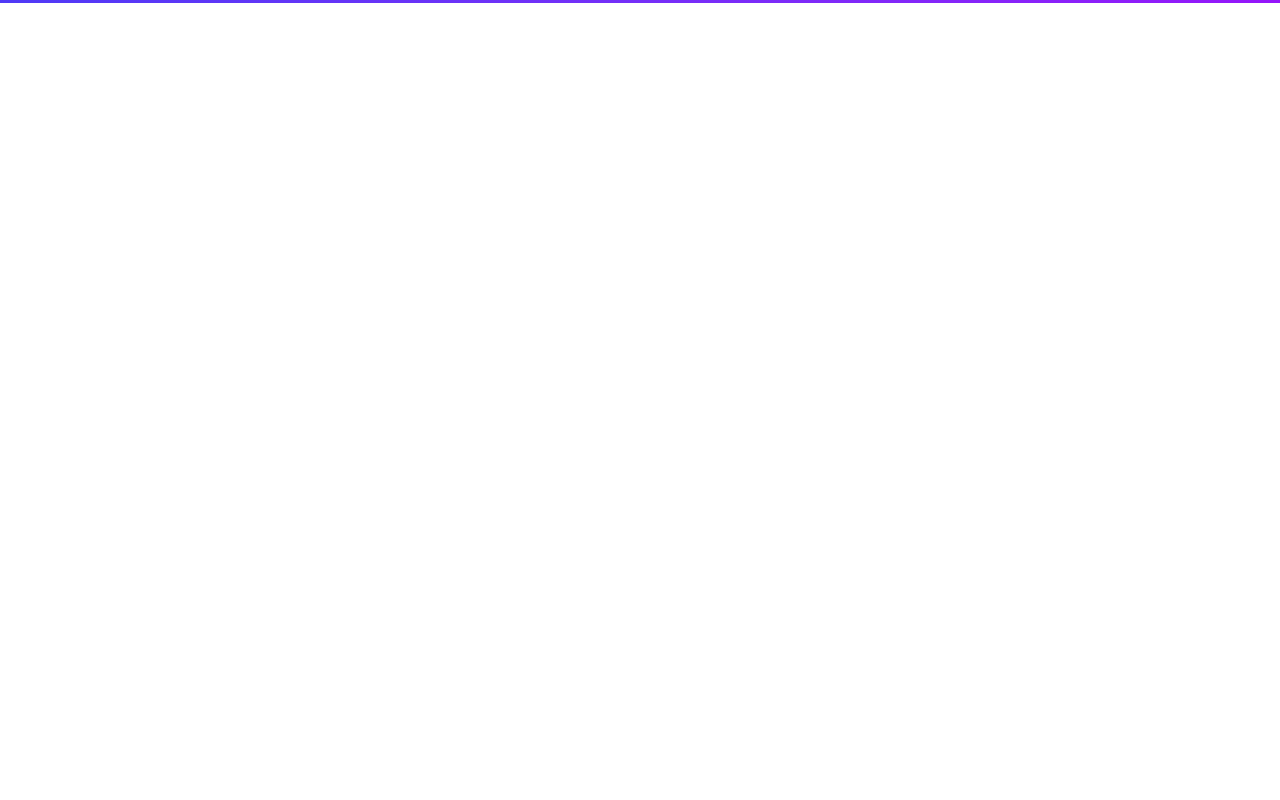
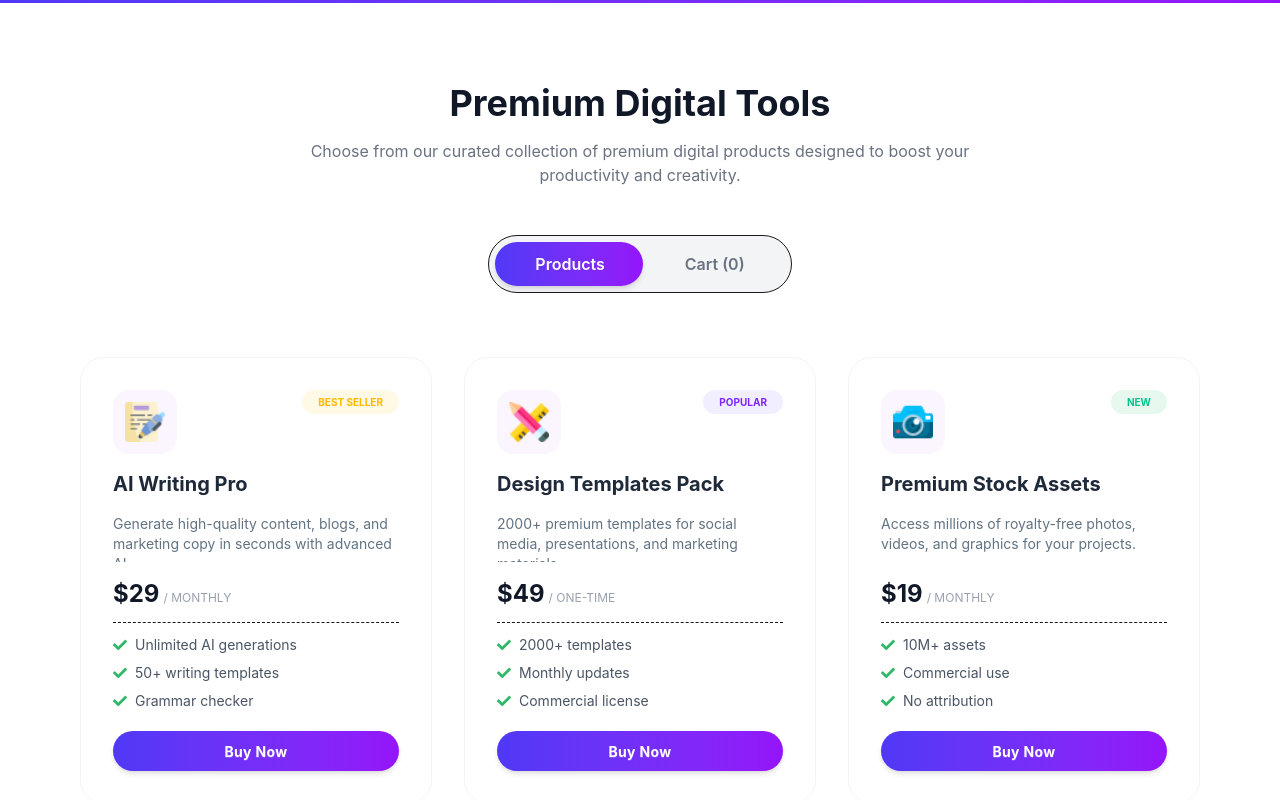
Before and after one commit to Redwanhossain200/digitools-website, a React (Vite) app: page / in a window 1280 px wide. Shown: the part 960-1760 px from the top of the page. Before the commit the page ends 963 px from the top, so only its background shows below. Built offline with nearby package versions, Linux system fonts and the light colour scheme.

Commit message:
main section added

```diff
--- a/src/App.jsx
+++ b/src/App.jsx
@@ -4,6 +4,7 @@ import 'react-toastify/dist/ReactToastify.css'
 import Navbar from './components/Navbar'
 import Header from './components/Header'
 import Stats from './components/Stats'
+import MainSection from './components/MainSection'
 import './App.css'
 
 function App() {
@@ -70,6 +71,8 @@ function App() {
         <Header></Header>
 
         <Stats></Stats>
+
+        <MainSection products={products} cart={cart} activeTab={activeTab} addedIds={addedIds} setActiveTab={setActiveTab} handleAddToCart={handleAddToCart} handleRemove={handleRemove} handleCheckout={handleCheckout} totalCost={totalCost} getTagStyles={getTagStyles}></MainSection>
       </div>
     </>
   )
--- /dev/null
+++ b/src/components/MainSection.jsx
@@ -0,0 +1,116 @@
+import { FaCheck, FaCheckCircle } from 'react-icons/fa';
+
+const MainSection = ({ products, cart, activeTab, addedIds, setActiveTab, handleAddToCart, handleRemove, handleCheckout, totalCost, getTagStyles }) => {
+  return (
+    <section id="products" className="py-20 px-6 lg:px-20 text-center">
+      <h2 className="text-4xl font-bold text-gray-900">Premium Digital Tools</h2>
+      <p className="text-gray-500 mt-4 max-w-2xl mx-auto">Choose from our curated collection of premium digital products designed to boost your productivity and creativity.</p>
+
+      <div className="mt-12 inline-flex bg-gray-100 p-1.5 rounded-4xl border overflow-hidden relative">
+        <button
+          onClick={() => setActiveTab('products')}
+          className={`px-10 py-2.5 font-semibold transition-all duration-300 rounded-4xl relative z-10 ${activeTab === 'products' ? 'text-white' : 'text-gray-500'}`}
+        >
+          Products
+        </button>
+        <button
+          onClick={() => setActiveTab('cart')}
+          className={`px-10 py-2.5 font-semibold transition-all duration-300 rounded-4xl relative z-10 ${activeTab === 'cart' ? 'text-white' : 'text-gray-500'}`}
+        >
+          Cart ({cart.length})
+        </button>
+        <span
+          className="absolute top-1.5 left-1.5 bottom-1.5 bg-linear-to-r from-[#4F39F6] to-[#9514FA] rounded-3xl shadow-md transition-all duration-300"
+          style={{
+            width: 'calc(50% - 3px)',
+            transform: activeTab === 'products' ? 'translateX(0)' : 'translateX(calc(100%))',
+          }}
+        />
+      </div>
+
+      <div className="mt-16">
+        {activeTab === 'products' ? (
+          <div className="grid grid-cols-1 md:grid-cols-2 lg:grid-cols-3 gap-8">
+            {products.map(p => (
+              <div key={p.id} className="card bg-white border border-gray-100 p-8 rounded-3xl text-left transition-all duration-300 group hover:-translate-y-2 hover:shadow-2xl hover:border-purple-100">
+                <div className="flex justify-between items-start">
+                  <div className="p-3 bg-purple-50 rounded-2xl group-hover:scale-110 transition-transform">
+                    <img src={p.icon} className="w-10 h-10" alt="" />
+                  </div>
+                  <span className={`badge badge-sm rounded-3xl py-3 px-4 border-none font-bold text-[10px] uppercase transition-all duration-300 group-hover:scale-105 ${getTagStyles(p.tagType)}`}>
+                    {p.tag}
+                  </span>
+                </div>
+                <h3 className="text-xl font-bold mt-4 text-gray-800 transition-colors group-hover:text-[#7F27FF]">{p.name}</h3>
+                <p className="text-[#627382] text-sm mt-4 h-12 overflow-hidden">{p.description}</p>
+                <div className="mt-4 flex items-baseline gap-1">
+                  <span className="text-2xl font-bold text-gray-900">${p.price}</span>
+                  <span className="text-gray-400 text-xs uppercase">/ {p.period}</span>
+                </div>
+                <div className="my-3 border-t border-dashed"></div>
+                <ul className="space-y-2 mb-5 grow">
+                  {p.features.map((f, i) => (
+                    <li key={i} className="flex items-center gap-2 text-sm text-gray-600">
+                      <FaCheck className="text-[#30B868] transition-transform duration-300 group-hover:scale-110" /> {f}
+                    </li>
+                  ))}
+                </ul>
+
+                <button
+                  onClick={() => handleAddToCart(p)}
+                  disabled={addedIds.includes(p.id)}
+                  className={`btn w-full rounded-4xl border-none font-bold tracking-wide transition-all duration-500 shadow-md ${addedIds.includes(p.id)
+                    ? 'bg-green-500 text-white hover:bg-green-500'
+                    : 'bg-linear-to-r from-[#4F39F6] to-[#9514FA] text-white'
+                    }`}
+                >
+                  {addedIds.includes(p.id) ? (
+                    <span className="flex items-center justify-center gap-2 animate-pulse">
+                      <FaCheckCircle /> Added to cart
+                    </span>
+                  ) : (
+                    "Buy Now"
+                  )}
+                </button>
+              </div>
+            ))}
+          </div>
+        ) : (
+
+          <div className="max-w-4xl mx-auto bg-white border rounded-2xl p-6 lg:p-10 text-left transition-all duration-500 transform scale-100">
+            <h3 className="text-2xl font-bold mb-6 text-black">Your Cart</h3>
+            {cart.length === 0 ? (
+              <div className="text-center py-20 text-gray-400 font-medium opacity-70">No products in cart. Start shopping!</div>
+            ) : (
+              <div className="space-y-6">
+                {cart.map(item => (
+                  <div key={item.id} className="flex items-center justify-between p-5 bg-gray-50 rounded-2xl border border-gray-100 hover:bg-white transition-colors">
+                    <div className="flex items-center gap-5">
+                      <div className="p-3 bg-white rounded-xl shadow-sm border">
+                        <img src={item.icon} className="w-8" alt="" />
+                      </div>
+                      <div>
+                        <h4 className="font-bold text-gray-800">{item.name}</h4>
+                        <p className="text-sm font-semibold text-gray-500">${item.price}</p>
+                      </div>
+                    </div>
+                    <button onClick={() => handleRemove(item.id)} className="text-[#ff3980] cursor-pointer font-bold text-sm hover:underline transition-all hover:scale-105">Remove</button>
+                  </div>
+                ))}
+                <div className="flex justify-between items-center pt-8 border-t-2 border-dashed">
+                  <span className="text-[#627382] font-medium text-[16px]">Total:</span>
+                  <span className="text-2xl font-bold text-gray-900">${totalCost}</span>
+                </div>
+                <button onClick={handleCheckout} className="btn rounded-4xl bg-linear-to-r from-[#4F39F6] to-[#9514FA] w-full text-white h-16 text-[16px] font-bold border-none mt-4 transform hover:scale-[1.02] transition-transform shadow-lg">
+                  Proceed To Checkout
+                </button>
+              </div>
+            )}
+          </div>
+        )}
+      </div>
+    </section>
+  );
+};
+
+export default MainSection;
```
